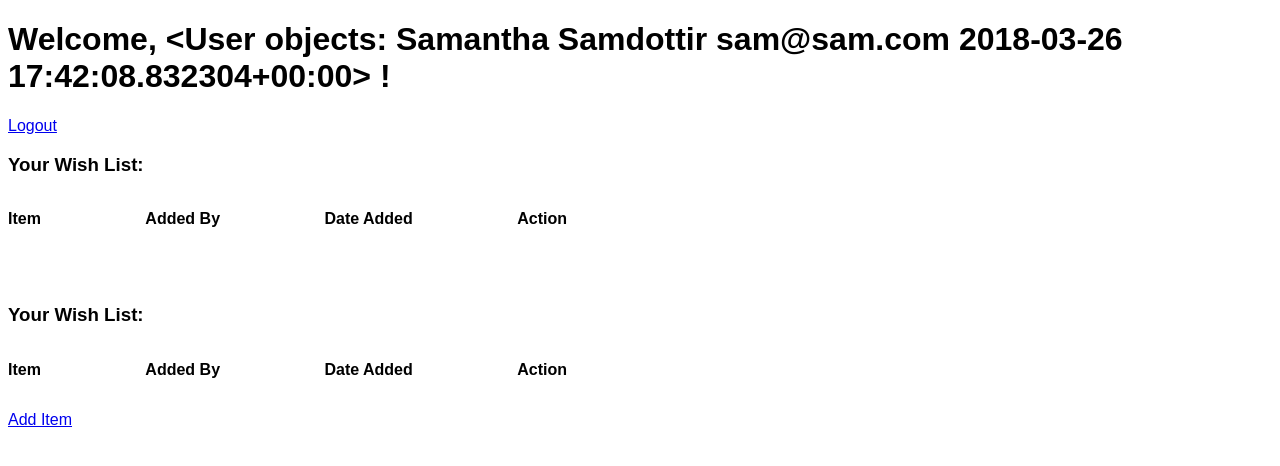
After one commit to SamRabling/Djangoregistration, a Django app: template apps/belt/templates/belt/dashboard.html in a window 1280 px wide. The commit adds this page. Shown: the top 466 px of the page. Run offline with Django 3.2, Linux system fonts and the light colour scheme; the template is opened without the code that fills it: values that come from a table or form of the project are taken from there, others are empty; data comes from the database, SQL or seed files in the repository; both versions use the stored data as it was after the commit; parts of the project's set-up code (start-up, migrations or seed data) failed here and were passed over.

Commit message:
second commit

```diff
--- a/apps/belt/models.py
+++ b/apps/belt/models.py
@@ -20,6 +20,8 @@
             errors['Password'] = "Your password needs to be at least 8 characters"
         if postData['confirm_pw'] != postData['Password']:
             errors['confirm_pw'] = "Your passwords need to match"
+        if postData['birthday'] == 1900-01-01:
+            errors['birthday'] = "Please enter a valid date"
         if User.objects.filter(email=postData['email']) == []:
             error['ex_email'] = "You already have an account"
         return errors
@@ -32,14 +34,28 @@
         if bcrypt.checkpw(postData['Password'].encode(), password.encode()) != True:
             errors['Password'] = "Please revise your email and password"
         return errors
+    def item_basic_validator(self, postData):
+        errors={}
+        if len(postData['name']) < 3:
+            errors['name'] = "The item name should be more than 3 characters"
 
 class User(models.Model):
     first_name = models.CharField(max_length = 255)
     last_name = models.CharField(max_length = 255)
     email = models.CharField(max_length=255)
+    birthday = models.DateField(default = 12-12-1999)
     password = models.CharField(max_length=255)
     created_at = models.DateTimeField(auto_now_add = True)
     updated_at = models.DateTimeField(auto_now = True)
     objects = RegistrationManager()
     def __str__(self):
         return "<User objects: {} {} {} {}>". format(self.first_name, self.last_name, self.email, self.created_at)
+
+class Item(models.Model):
+    name = models.CharField(max_length = 255)
+    created_at = models.DateTimeField(auto_now_add = True)
+    updated_at = models.DateTimeField(auto_now = True)
+    user = models.ForeignKey(User, related_name="added_by")
+    wishlist = models.ManyToManyField(User, related_name="wanted_by")
+    def __str__(self):
+        return "<Item objects: {} {} {} {}>". format(self.name, self.created_at, self.user, self.wishlist)
--- /dev/null
+++ b/apps/belt/templates/belt/dashboard.html
@@ -0,0 +1,78 @@
+<!DOCTYPE html>
+<html lang="en">
+
+<head>
+    <meta charset="UTF-8">
+    <title>Belt Exam</title>
+</head>
+<style>
+    * {
+        font-family: Arial, Helvetica, sans-serif;
+    }
+
+    .title{
+        display:inline-block;
+        font-weight: bold;
+        margin-right: 100px;
+    }
+    .rowtitles{
+        display:block;
+    }
+    .item_row{
+       display:inline-block;
+    }
+    .rows{
+        display:block;
+    }
+
+    .othersList{
+        margin-bottom: 60px;
+    }
+</style>
+
+<body>
+
+    <h1> Welcome, {{ first_name }} !</h1>
+
+    <a href="logout">Logout</a>
+    <h3> Your Wish List:</h3>
+    <div class="userList">
+        <div class="rowtitles">
+            <p class="title">Item</p>
+            <p class="title">Added By</p>
+            <p class="title">Date Added</p>
+            <p class="title">Action</p>
+        </div>
+
+        {% for item in items %}
+        <div class="rows">
+            <p class="item_row"> <a href="items">{{ item.name }} </a> </p>
+            <p class="item_row"> {{ item.user }} </p>
+            <p class="item_row"> {{ user.item.created_at }} </p>
+            <p class="item_row"> <a href="destroy">Remove from my wishlist</a></p>
+        </div>
+        {% endfor %}
+    </div>
+    <div class="othersList"></div>
+        <h3> Your Wish List:</h3>
+        <div class="userList">
+            <div class="rowtitles">
+                <p class="title">Item</p>
+                <p class="title">Added By</p>
+                <p class="title">Date Added</p>
+                <p class="title">Action</p>
+            </div>
+
+            {% for item in items %}
+            <div class="rows">
+                <p class="item_row"> <a href="items">{{ name }}</a> </p>
+                <p class="item_row"> {{ user }} </p>
+                <p class="item_row"> {{ created_at }} </p>
+                <p class="item_row"> <a href="delete">Remove from my wishlist</a> </p>
+            </div>
+            {% endfor %}
+    </div>
+    <p><a href="wished_items/create">Add Item</a></p>
+</body>
+
+</html>
--- a/apps/belt/templates/belt/index.html
+++ b/apps/belt/templates/belt/index.html
@@ -3,7 +3,7 @@
 
 <head>
     <meta charset="UTF-8">
-    <title>Document</title>
+    <title>Belt Exam</title>
 </head>
 <style>
     * {
@@ -54,7 +54,8 @@
         <input class="field" type="text" name="last_name"> Email:
         <input class="field" type="text" name="email"> Password:
         <input class="field" type="text" name="Password"> Confirm PW:
-        <input class="field" type="text" name="confirm_pw">
+        <input class="field" type="text" name="confirm_pw"> Birthday:
+        <input class="field" type="date" name="birthday">
         <input type="submit">
     </form>
     <br>
--- a/apps/belt/urls.py
+++ b/apps/belt/urls.py
@@ -1,11 +1,17 @@
 from django.conf.urls import url
 from . import views
 urlpatterns = [
+  ## LOGIN AND REGISTRATION ROUTES
+  url(r'^process$', views.process),
+  url(r'^create$', views.create),
+  ## ADDING/DELETING DATA
+  url(r'^destroy$', views.destroy),
+  url(r'^wished_items/add_item$', views.add_item),
+  url(r'^remove$', views.remove),
+  ## PAGE ROUTES
   url(r'^$', views.index),
-  url(r'^process$', views.process),
-  url(r'^success$', views.success),
-  url(r'^create$', views.create),
-  url(r'^update$', views.update),
-  url(r'^loggout$', views.loggout),
-  url(r'^destroy$', views.destroy)
+  url(r'^dashboard$', views.dashboard),
+  url(r'^wished_items/create$', views.wished),
+  url(r'^wished_items/[0-9]', views.item),
+  url(r'^logout$', views.logout)
 ]
--- a/main/settings.py
+++ b/main/settings.py
@@ -24,9 +24,10 @@
 
 # SECURITY WARNING: don't run with debug turned on in production!
 DEBUG = False
+# DEBUG = True
 
 ALLOWED_HOSTS = ['54.183.33.134']
-
+# ALLOWED_HOSTS = []
 
 # Application definition
 
```
Also changed, not shown: apps/belt/templates/belt/add.html (added, +43 -0 lines), apps/belt/templates/belt/item_page.html (added, +23 -0 lines), apps/belt/templates/belt/success.html (deleted, +0 -23 lines), apps/belt/views.py (+65 -21 lines), apps/belt/migrations/0001_initial.py, db.sqlite3.
